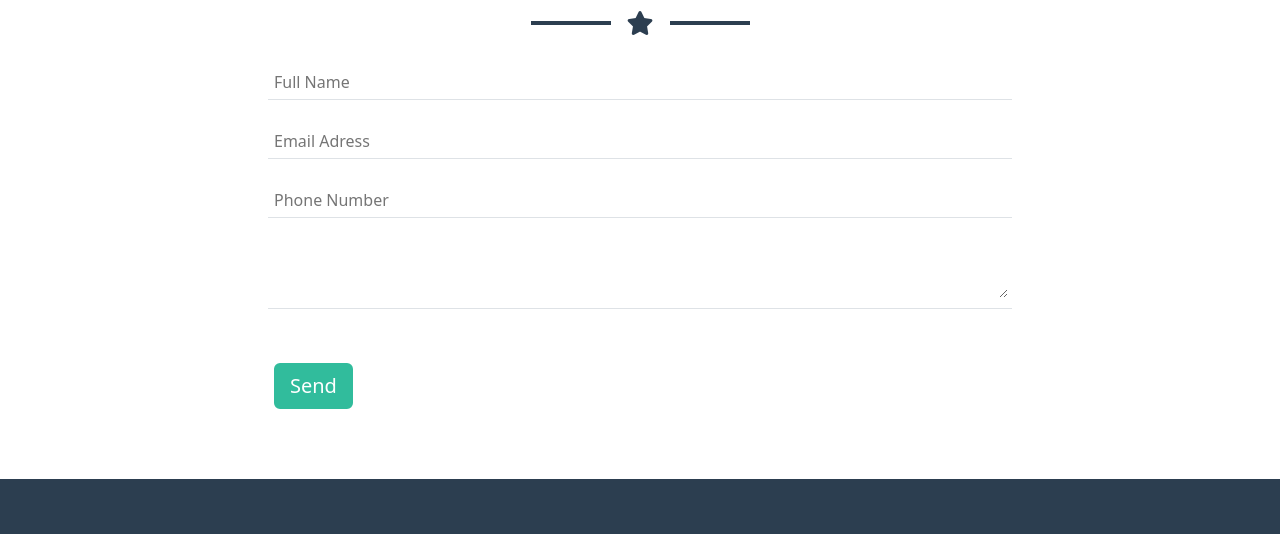
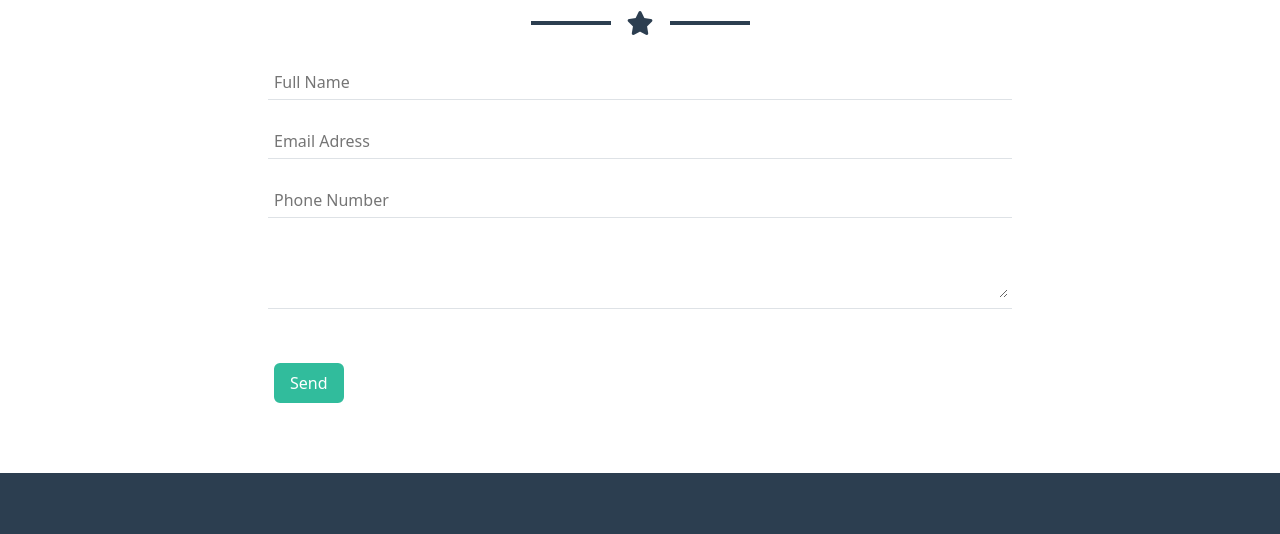
Before and after one commit to socialcoding0/discord-fu-1, a plain HTML site: page index.html in a window 1280 px wide. Shown: the part 2039-2573 px from the top of the page. Drawn offline with nearby package versions, Linux system fonts and the light colour scheme.

Commit message:
Update style.css

```diff
--- a/css/style.css
+++ b/css/style.css
@@ -65,6 +65,9 @@ body {
     color: var(--dark-blue);
 }
 
+.input-form button {
+    font-size:1rem;
+}
 
 
 .portfolio,
```
